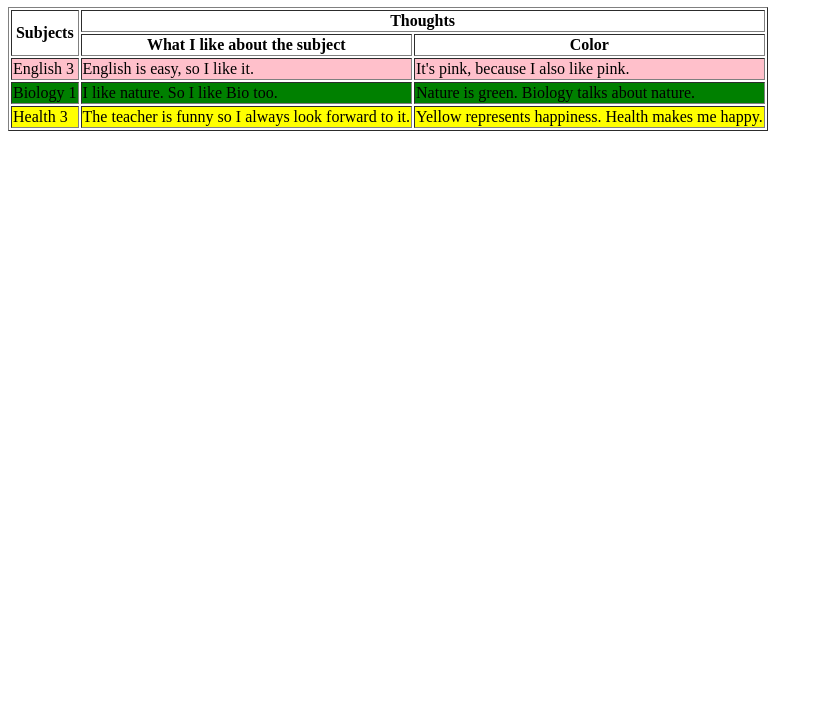
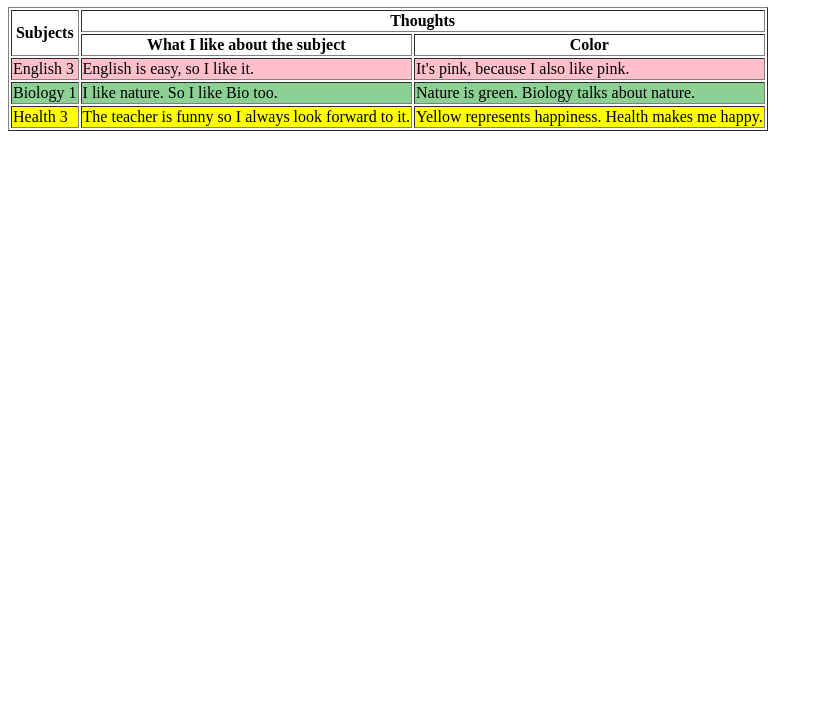
Before and after one commit to sksksky/Potassium-Lab3-Barte, a plain HTML site: page subjects.html in a window 1280 px wide. Shown: the part 73-800 px from the top of the page, without its empty margins (0-823 px from the left). Drawn offline with Linux system fonts and the light colour scheme.

Commit message:
Update subjects.html

```diff
--- a/subjects.html
+++ b/subjects.html
@@ -23,7 +23,7 @@
             <td> English is easy, so I like it.</td>
             <td> It's pink, because I also like pink.</td>
          </tr>
-         <tr style="background-color:green";>
+         <tr style="background-color:#8CD193";>
             <td> Biology 1 </td>
             <td> I like nature. So I like Bio too. </td>
             <td> Nature is green. Biology talks about nature. </td>
```
